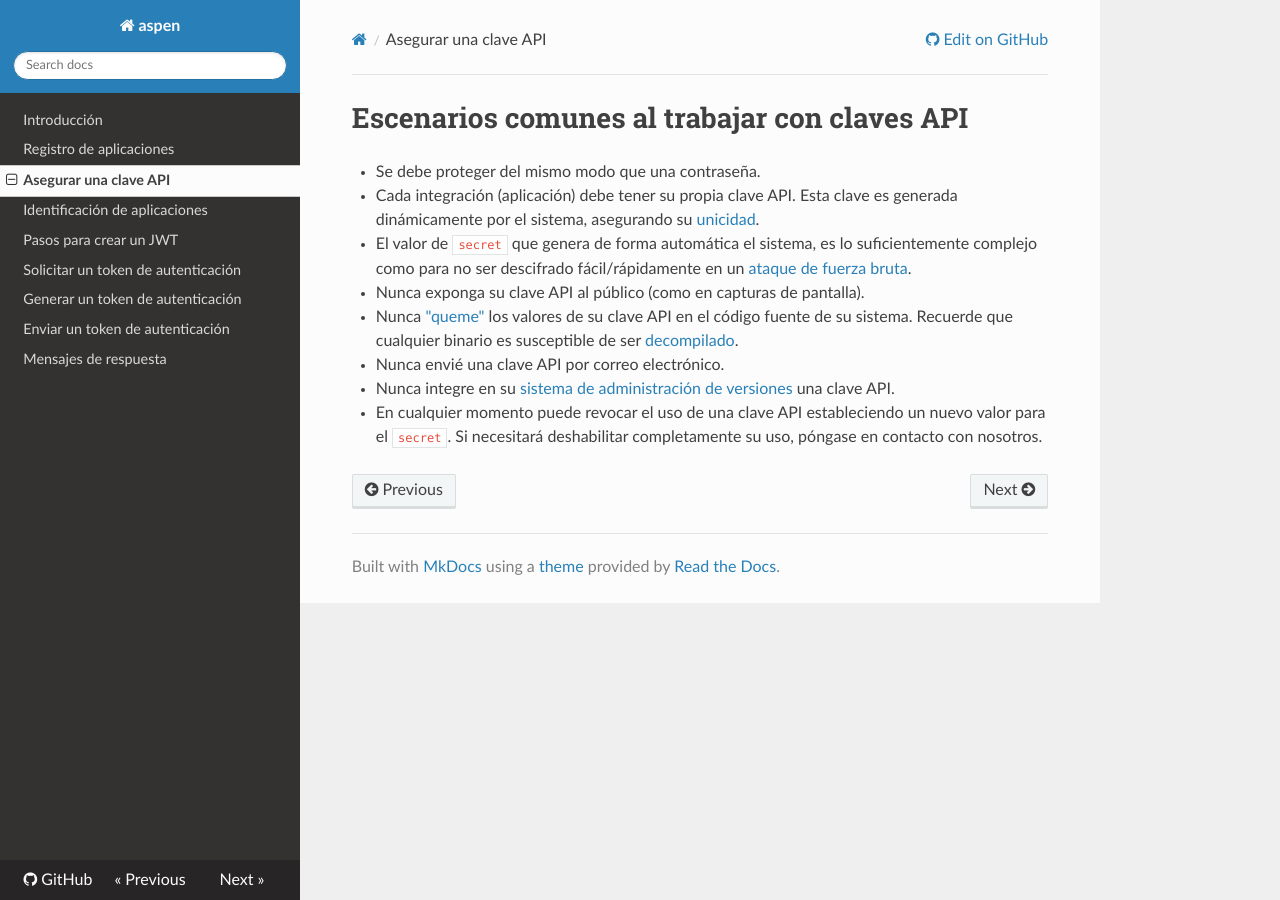
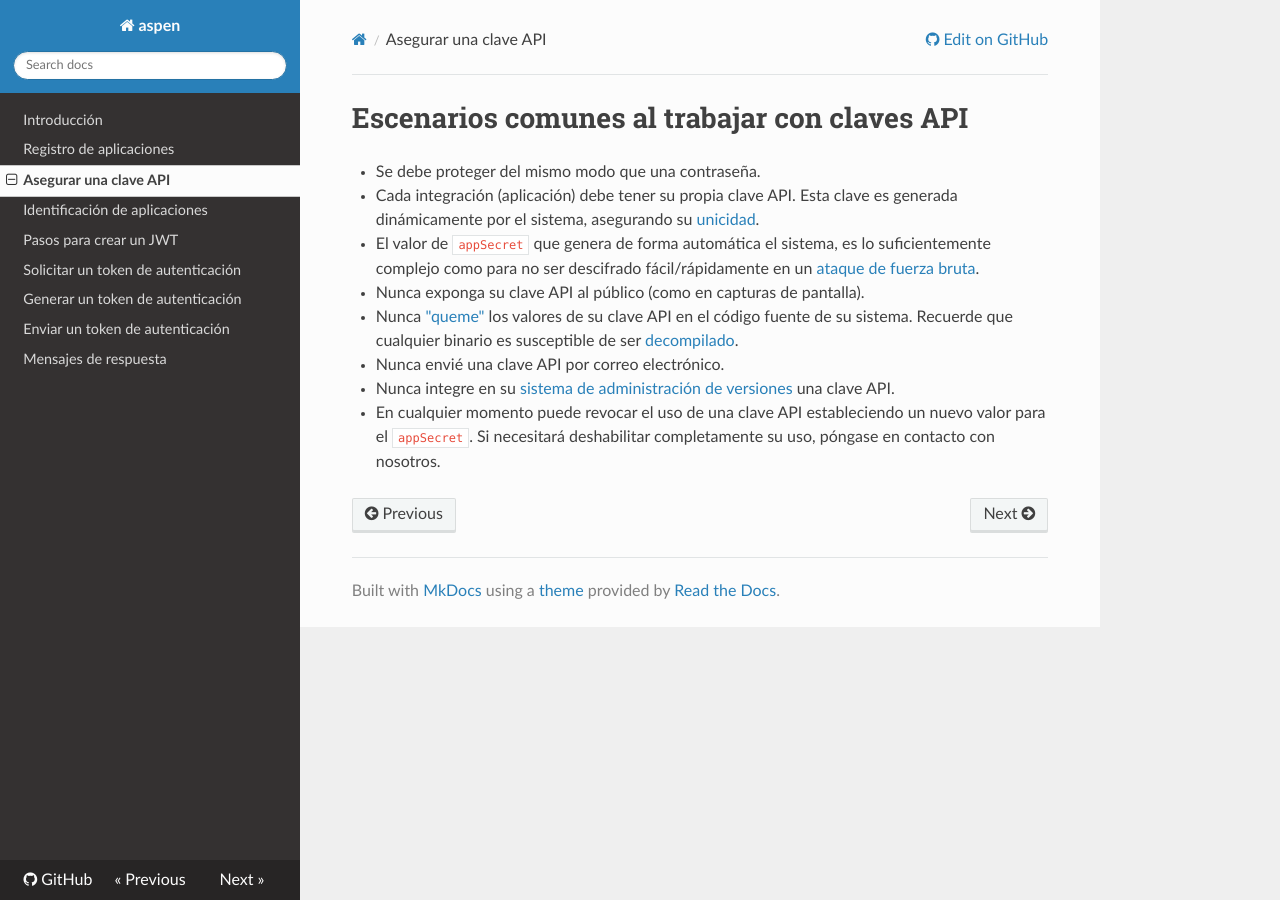
Before and after one commit to menchi2000/Aspen, an MkDocs documentation site: the page built from docs/Securing_AppKey.md, in a window 1280 px wide. Built offline with MkDocs 1.6.1, drawn with Linux system fonts in a browser that asks for light colours; nearby versions of some CDN libraries; old or Windows-style settings are respelled for this version of MkDocs.

Commit message:
Ajustes de texto
Ajustes de texto

```diff
--- a/docs/Securing_AppKey.md
+++ b/docs/Securing_AppKey.md
@@ -4,7 +4,7 @@
 
 - Cada integración (aplicación) debe tener su propia clave API. Esta clave es generada dinámicamente por el sistema, asegurando su [unicidad](https://es.wikipedia.org/wiki/Unicidad).
 
-- El valor de `secret` que genera de forma automática el sistema, es lo suficientemente complejo como para no ser descifrado fácil/rápidamente en un [ataque de fuerza bruta](https://es.wikipedia.org/wiki/Ataque_de_fuerza_bruta).
+- El valor de `appSecret` que genera de forma automática el sistema, es lo suficientemente complejo como para no ser descifrado fácil/rápidamente en un [ataque de fuerza bruta](https://es.wikipedia.org/wiki/Ataque_de_fuerza_bruta).
 
 - Nunca exponga su clave API al público (como en capturas de pantalla).
 
@@ -14,4 +14,4 @@
 
 - Nunca integre en su [sistema de administración de versiones](https://es.wikipedia.org/wiki/Control_de_versiones) una clave API.
 
-- En cualquier momento puede revocar el uso de una clave API estableciendo un nuevo valor para el `secret`. Si necesitará deshabilitar completamente su uso, póngase en contacto con nosotros.
+- En cualquier momento puede revocar el uso de una clave API estableciendo un nuevo valor para el `appSecret`. Si necesitará deshabilitar completamente su uso, póngase en contacto con nosotros.
```
